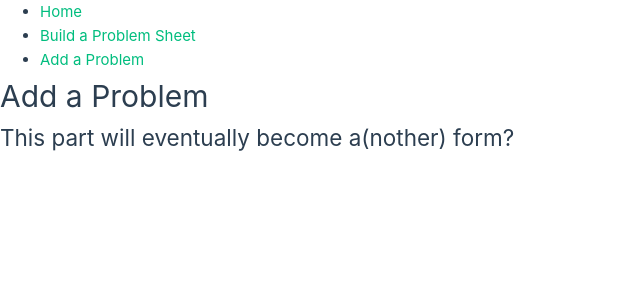
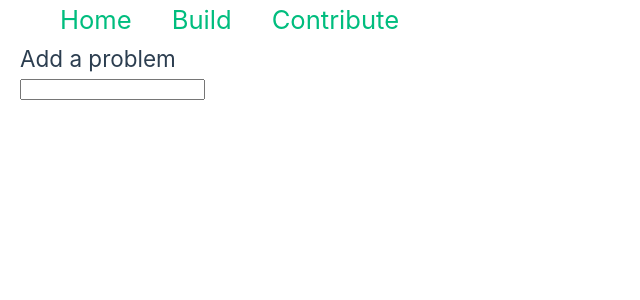
Before and after one commit to DavidToh2/Latex-Builder, a Vue app in the folder vue-frontend/: page /add in a window 1280 px wide. Shown: the top 300 px of the page, without its empty margins (0-640 px from the left). Built offline with nearby package versions, Linux system fonts and the light colour scheme.

Commit message:
Tried to figure out composition API

```diff
--- a/vue-frontend/src/App.vue
+++ b/vue-frontend/src/App.vue
@@ -7,8 +7,9 @@ import { RouterView } from 'vue-router'
 	<header>
 		<Navbar />
 	</header>
-
-	<RouterView />
+	<div class="container">
+		<RouterView />
+	</div>
 </template>
 
 <style scoped>
--- a/vue-frontend/src/assets/main.css
+++ b/vue-frontend/src/assets/main.css
@@ -32,4 +32,8 @@ a,
     grid-template-columns: 1fr 1fr;
     padding: 0 2rem;
   } */
+
+  .container {
+    padding: 0px 20px;
+  }
 }
--- a/vue-frontend/src/components/Navbar.vue
+++ b/vue-frontend/src/components/Navbar.vue
@@ -5,9 +5,32 @@ import { RouterLink } from 'vue-router'
 <template>
     <nav class="navbar">
         <ul class="navbar-list">
-            <li><RouterLink to="/">Home</RouterLink></li>
-            <li><RouterLink to="/build">Build a Problem Sheet</RouterLink></li>
-            <li><RouterLink to="/add">Add a Problem</RouterLink></li>
+            <li class="navbar-item"><RouterLink to="/">Home</RouterLink></li>
+            <li class="navbar-item"><RouterLink to="/build">Build</RouterLink></li>
+            <li class="navbar-item"><RouterLink to="/add">Contribute</RouterLink></li>
         </ul>
     </nav>
 </template>
+
+<style scoped>
+.navbar-list {
+    list-style: none;
+    display: flex;
+    align-items: flex-start;
+}
+
+.navbar-item {
+    width: max-content;
+    padding: 0px 20px;
+    text-decoration: none;
+    color: #ffffff;
+    font-size: 1.6rem;
+}
+
+.navbar-item:hover {
+    background-color: #550055;
+    font-weight: 500;
+    cursor: pointer;
+}
+
+</style>
--- a/vue-frontend/src/views/AddView.vue
+++ b/vue-frontend/src/views/AddView.vue
@@ -1,7 +1,31 @@
+<script setup lang="ts">
+
+import { defineComponent } from 'vue'
+/* export default defineComponent({
+	question: string
+
+	topic: string
+	subtopic: string
+	subsubtopic: string
+
+	difficulty: string
+	image: string[]
+
+	solution: string
+	solimage: string[]
+
+	sourcename: string
+	sourceyear: number
+}) */
+
+</script>
+
 <template>
-	<div class="about">
-		<h1>Add a Problem</h1>
-		<h2>This part will eventually become a(nother) form?</h2>
+	<div class="section">
+		<h2>Add a problem</h2>
+		<form class="addProblem">
+			<input>
+		</form>
 	</div>
 </template>
 
```
